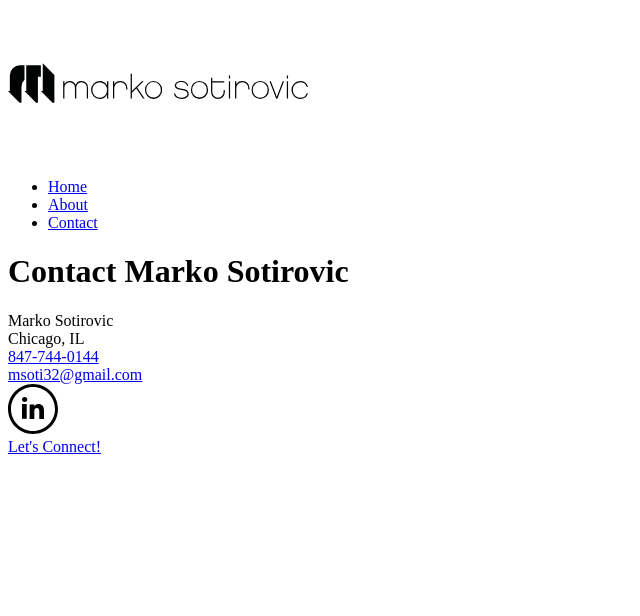
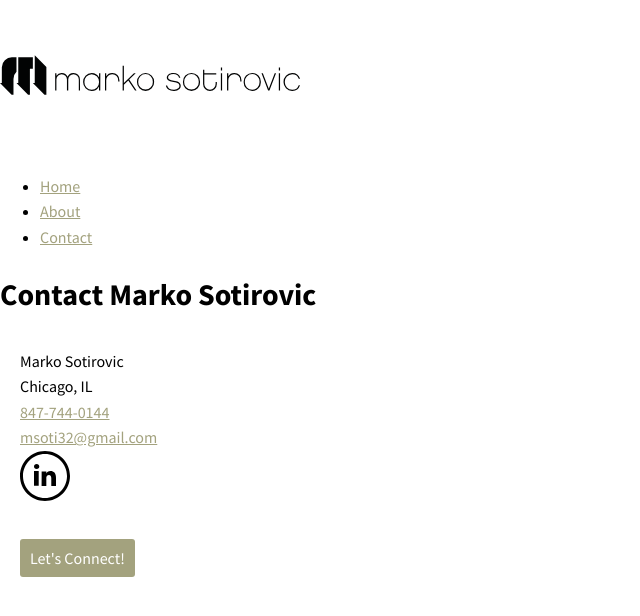
Before and after one commit to msoti32/portfolio-website, a plain HTML site: page contact.html in a window 1280 px wide. Shown: the whole page, without its empty margins (0-640 px from the left). Drawn offline with nearby package versions, Linux system fonts and the light colour scheme.

Commit message:
Added a normalize stylesheet and an external stylesheet along with links in all html head tags and started added styles to external sheet.

```diff
--- a/contact.html
+++ b/contact.html
@@ -1,6 +1,9 @@
 <!DOCTYPE html>
 <html lang="en" dir="ltr">
 <head>
+  <link rel="stylesheet" type="text/css" href="https://cdnjs.cloudflare.com/ajax/libs/normalize/8.0.0/normalize.min.css">
+   <link rel="stylesheet" type="text/css" href="css/style.css">
+   <link href="https://fonts.googleapis.com/css?family=Source+Sans+Pro:400,700|Ubuntu:300,400,700" rel="stylesheet">
   <link rel="apple-touch-icon" sizes="57x57" href="/apple-icon-57x57.png">
 <link rel="apple-touch-icon" sizes="60x60" href="/apple-icon-60x60.png">
 <link rel="apple-touch-icon" sizes="72x72" href="/apple-icon-72x72.png">
@@ -46,7 +49,7 @@
 
 </div>
 <div>
-<a href="mailto:msoti32@gmail.com">Let's Connect!</a>
+<a href="mailto:msoti32@gmail.com"><button>Let's Connect!</button></a>
 </div>
 
 
--- /dev/null
+++ b/css/style.css
@@ -0,0 +1,69 @@
+/*
+Colors used
+
+Primary Color (Gold): #a3a27e;
+Secondary Color (Black): #020303;
+Accent Color (Grey): #a7a9ac;
+ */
+
+ body {
+  font-family: 'Source Sans Pro', sans-serif;
+  font-size: 16px; /* Sets the font size to 16px */
+  line-height: 1.6; /* Sets the line-height to 1.6 */
+}
+
+h1 {
+  font-size: 30px;
+}
+
+h2 {
+  font-size: 24px;
+}
+
+h3 {
+  font-size: 18px;
+}
+
+div {
+  padding: 10px; /* Adds a 10px inner spacing to all sides*/
+  margin: 10px; /* Adds a 10px outer spacing to all sides*/
+}
+
+a {
+  color: #a3a27e;
+}
+
+a:hover,
+a:focus {
+  text-decoration: none;
+}
+
+a:visited {
+  /* visited link */
+  color: #a3a27e;
+}
+
+a:active {
+  /* selected link */
+  color: #a3a27e;
+}
+
+button {
+  /* overwrite browser defaults */
+  border: none; /* reset the border */
+  font-family: inherit; /* takes the font from the outer container */
+
+  /* style button */
+  background-color: #a3a27e;
+  color: white !important;
+  text-decoration: none;
+  padding: 10px;
+  border-radius: 3px;
+  transition: 0.2s opacity;
+}
+
+button:hover,
+button:focus {
+  cursor: pointer; /* let's the mouse appear as hand when hovering over the button */
+  opacity: 0.8; /* Reduces the opactiy of the button to 80% */
+}
```
Also changed, not shown: about.html (+3 -0 lines), index.html (+3 -0 lines).
